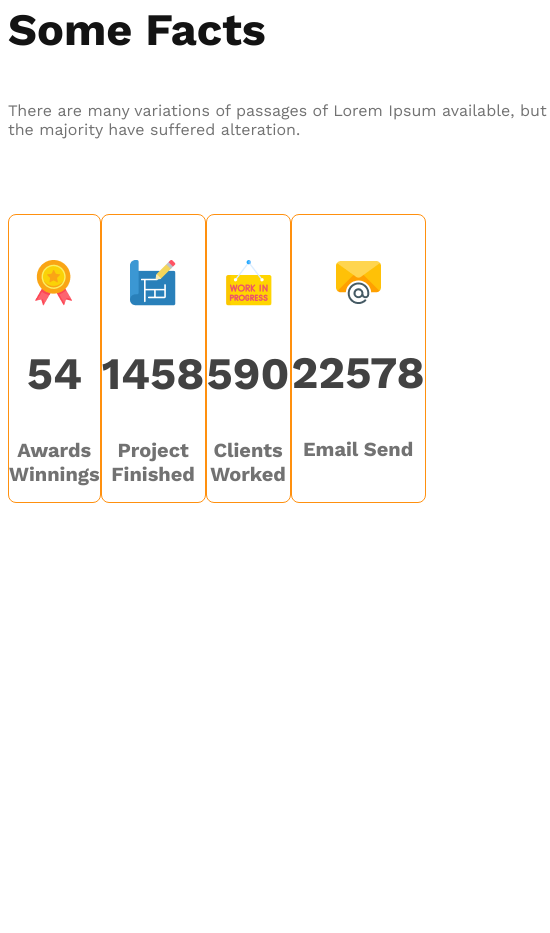
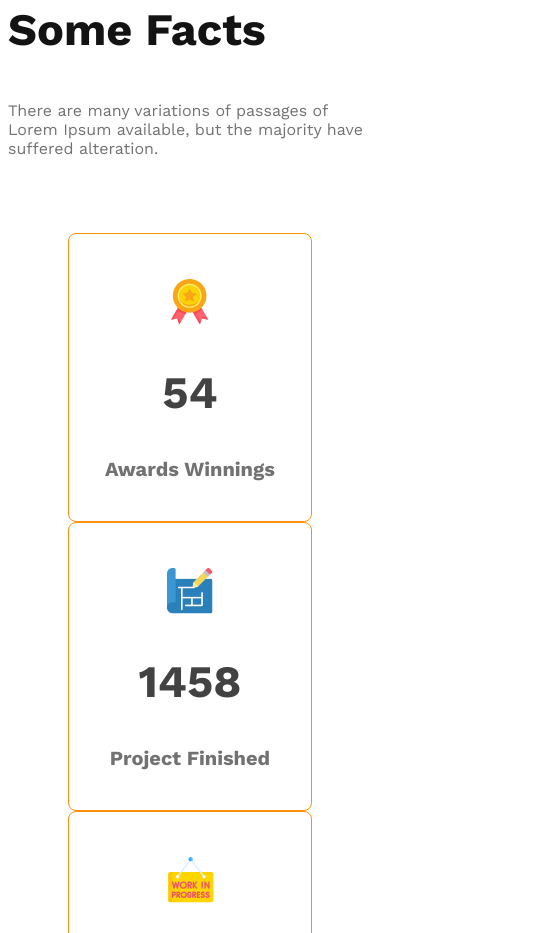
Before and after one commit to Clement-Lotus-Mollick/architects-website, a plain HTML site: page index.html in a window 390 px wide. Shown: the part 3011-3944 px from the top of the page, 550 px wide, since content can reach past the window. Before the commit the page ends 3529 px from the top, so only its background shows below. Drawn offline with nearby package versions, Linux system fonts and the light colour scheme.

Commit message:
wou almost there

```diff
--- a/stylesarc/stylearct.css
+++ b/stylesarc/stylearct.css
@@ -224,6 +224,8 @@ font-weight: 600;
 }
 
 
+
+
   /* this area only for resp  */
    /* responsive small nav part  */
 
@@ -305,3 +307,22 @@ font-weight: 600;
         width: auto;
     }
    }
+
+   /* facts area respo small dv  */
+   @media screen and (max-width: 576px){
+    .facts-para{
+        width: auto;
+    }
+    .fact-cart{
+        flex-direction: column;
+        padding-left: 60px;
+        padding-right: 50px;
+    }
+   }
+
+   /* facts area respo mid dv  */
+   @media screen and (min-width: 576px) and (max-width: 960px) {
+    .some-facts{
+        padding: 30px;
+    }
+   }
```
